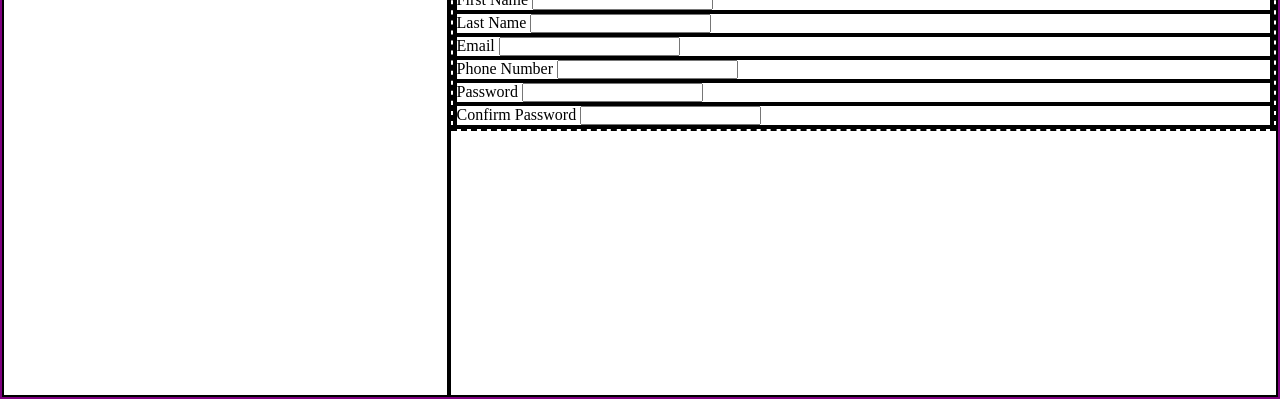
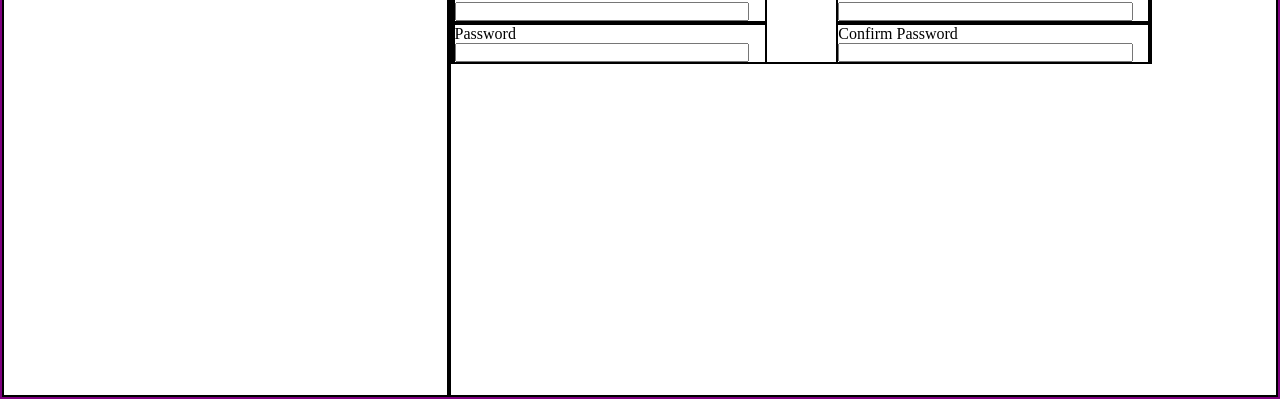
Before and after one commit to hassanbaryal/sign-up-form, a plain HTML site: page index.html in a window 1280 px wide. Shown: the part 401-800 px from the top of the page. Drawn offline with Linux system fonts and the light colour scheme.

Commit message:
Structured the input fields

```diff
--- a/styles.css
+++ b/styles.css
@@ -52,5 +52,31 @@ div {
 }
 
 form {
-    border: 2px dashed black;
+    /* border: 2px dashed black; */
+    width: 100%;
+    height: 35%;
 }
+
+.input-area {
+    height: 125px;
+    width: 85%;
+
+    display: flex;
+    flex-flow: row;
+    flex-wrap: wrap;
+    justify-content: space-between;
+}
+
+.form-row {
+    width: 45%;
+
+    display: flex;
+    flex-flow: column;
+    justify-content: center;
+
+
+}
+
+input {
+    width: 95%;
+}
```
